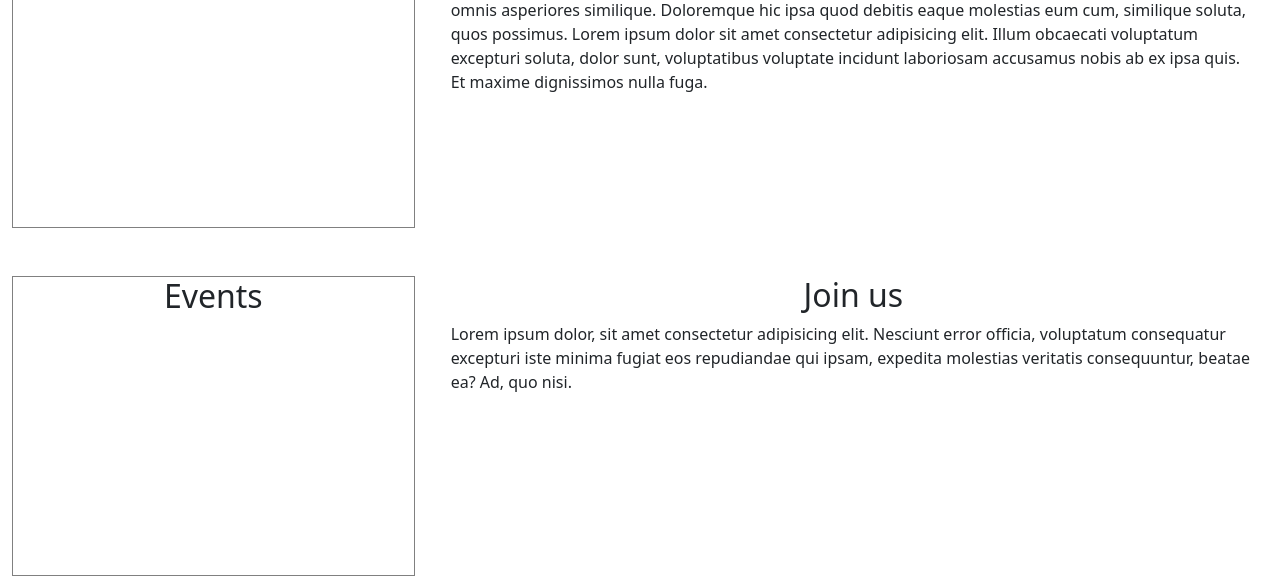
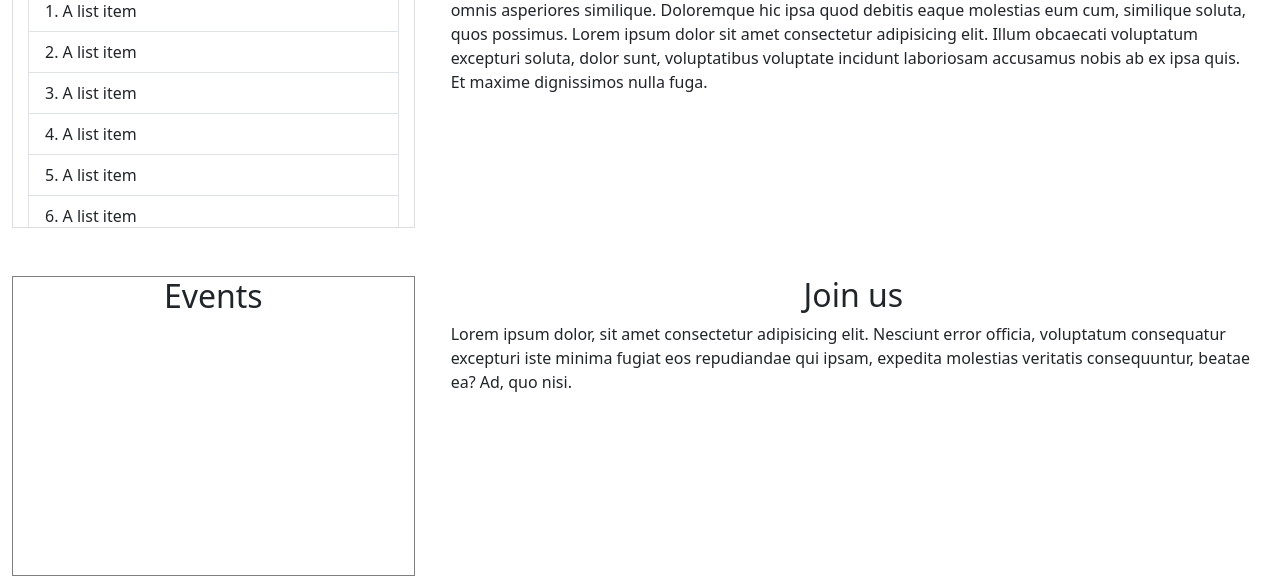
Before and after one commit to hannahjbooth/allotment-website, a plain HTML site: page index.html in a window 1280 px wide. Shown: the part 520-1100 px from the top of the page. Drawn offline with nearby package versions, Linux system fonts and the light colour scheme.

Commit message:
added features to news and events sections

```diff
--- a/index.html
+++ b/index.html
@@ -12,7 +12,7 @@
 
 <body>
 
-    <header id="home" class="row col-sm-12 d-flex d-flex flex-column justify-content-end">
+    <header id="home" class="row col-sm-12 d-flex flex-column justify-content-end">
 
         <!-- Title -->
 
@@ -103,8 +103,19 @@
 
             <div class="order-sm-0 col-sm-4 pt-5">
                 <aside class="news">
-                    <div class="text-center">
-                        <h2 id="news">News</h2>
+                    <div>
+                        <h2 id="news" class="text-center">News</h2>
+                        <ol class="list-group list-group-numbered">
+                            <li class="list-group-item">A list item</li>
+                            <li class="list-group-item">A list item</li>
+                            <li class="list-group-item">A list item</li>
+                            <li class="list-group-item">A list item</li>
+                            <li class="list-group-item">A list item</li>
+                            <li class="list-group-item">A list item</li>
+                            <li class="list-group-item">A list item</li>
+                            <li class="list-group-item">A list item</li>
+                            <li class="list-group-item">A list item</li>
+                          </ol>
                     </div>
                 </aside>
             </div>
--- a/style.css
+++ b/style.css
@@ -28,3 +28,10 @@ header {
 nav {
     height: 50px;
 }
+
+aside.news {
+    max-height: 300px; /* Adjust this value as needed */
+    overflow-y: auto;
+    padding: 15px; /* Optional: Add some padding for better presentation */
+    border: 1px solid #ddd; /* Optional: Add a border for visual separation */
+}
```
